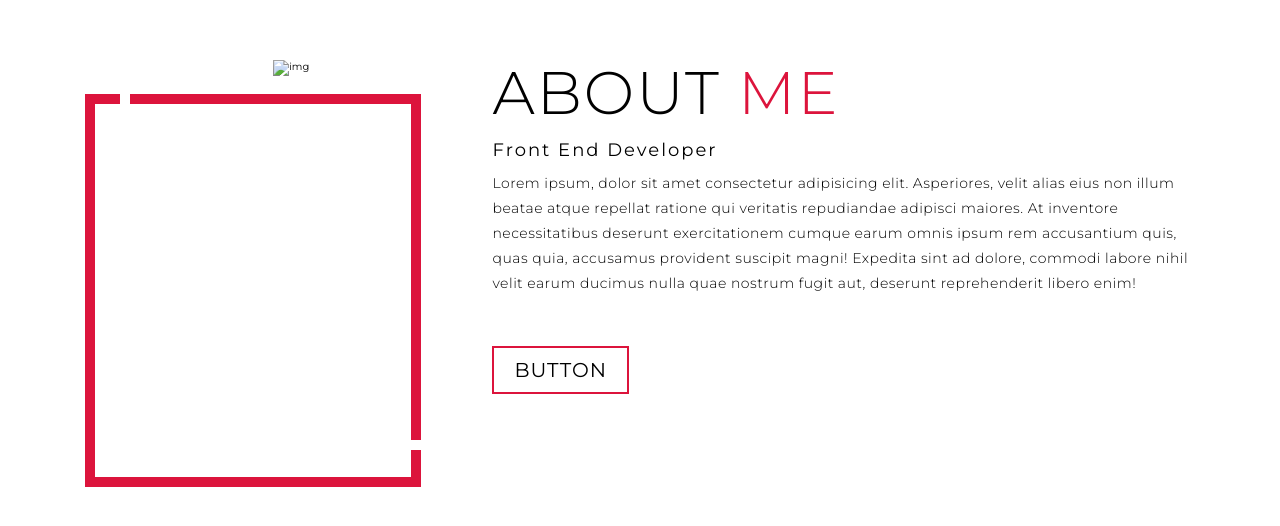
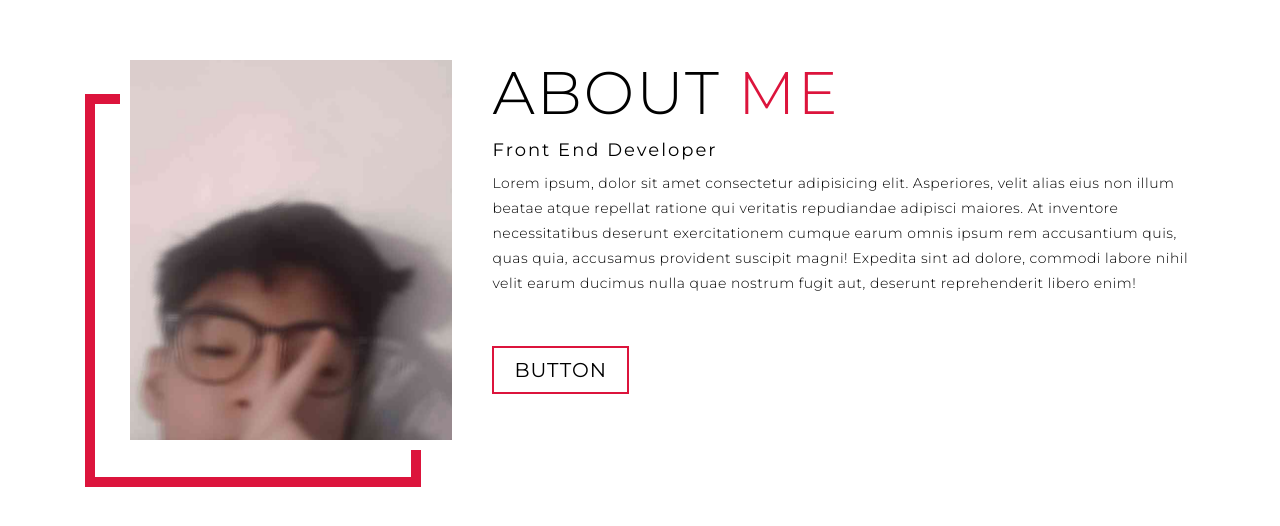
Before and after one commit to SANJIPH/Sanji, a plain HTML site: page index.html in a window 1280 px wide. Shown: the part 4093-4619 px from the top of the page. Drawn offline with Linux system fonts and the light colour scheme.

Commit message:
Update index.html

```diff
--- a/index.html
+++ b/index.html
@@ -165,7 +165,7 @@
     <div class="about container">
       <div class="col-left">
         <div class="about-img">
-          <img src="Snapchat-1445805678.jpg" alt="img">
+          <img src="https://github.com/SANJIPH/Sanji/blob/main/img/Snapchat-1445805678.jpg" alt="img">
         </div>
       </div>
       <div class="col-right">
```
